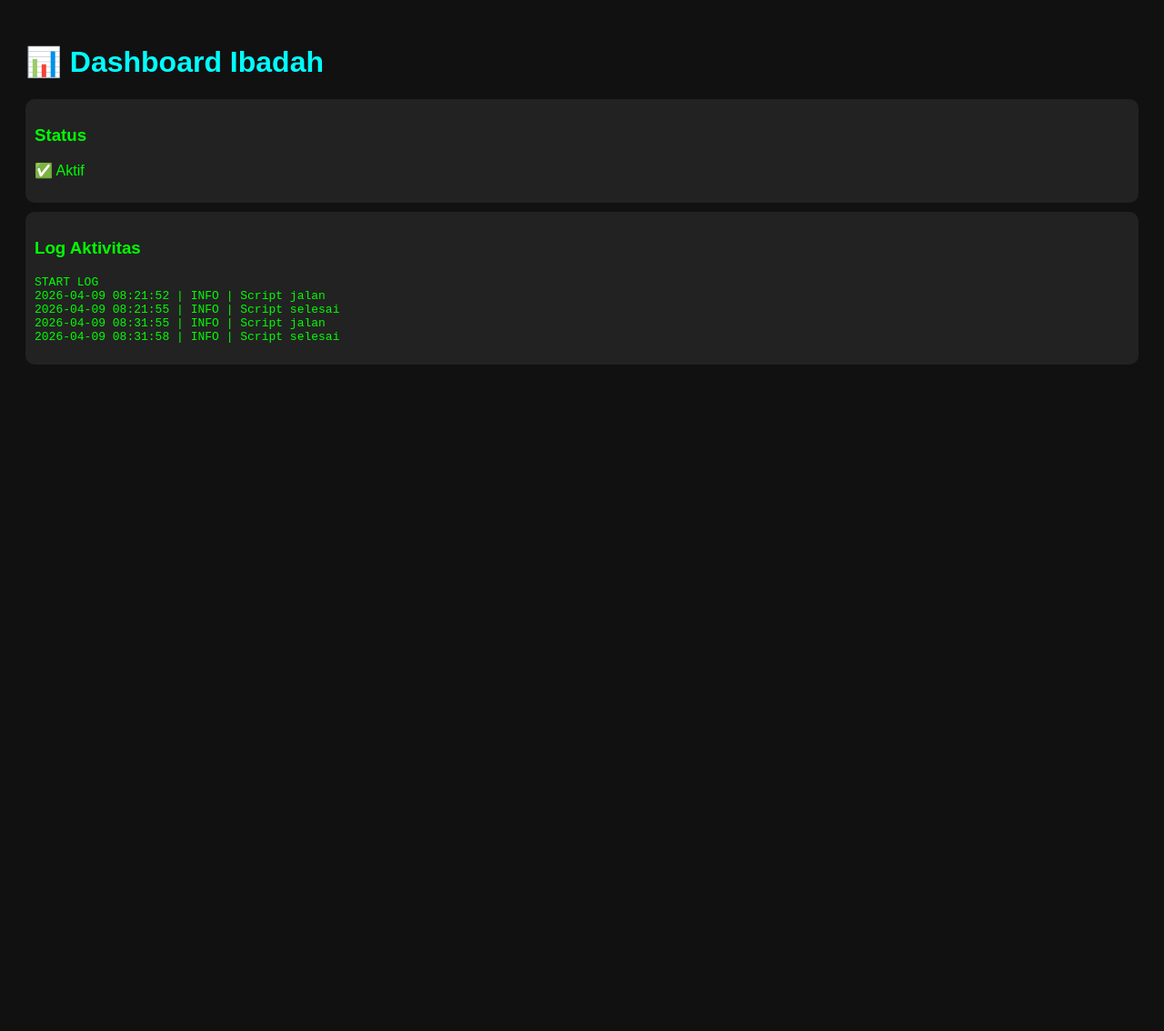
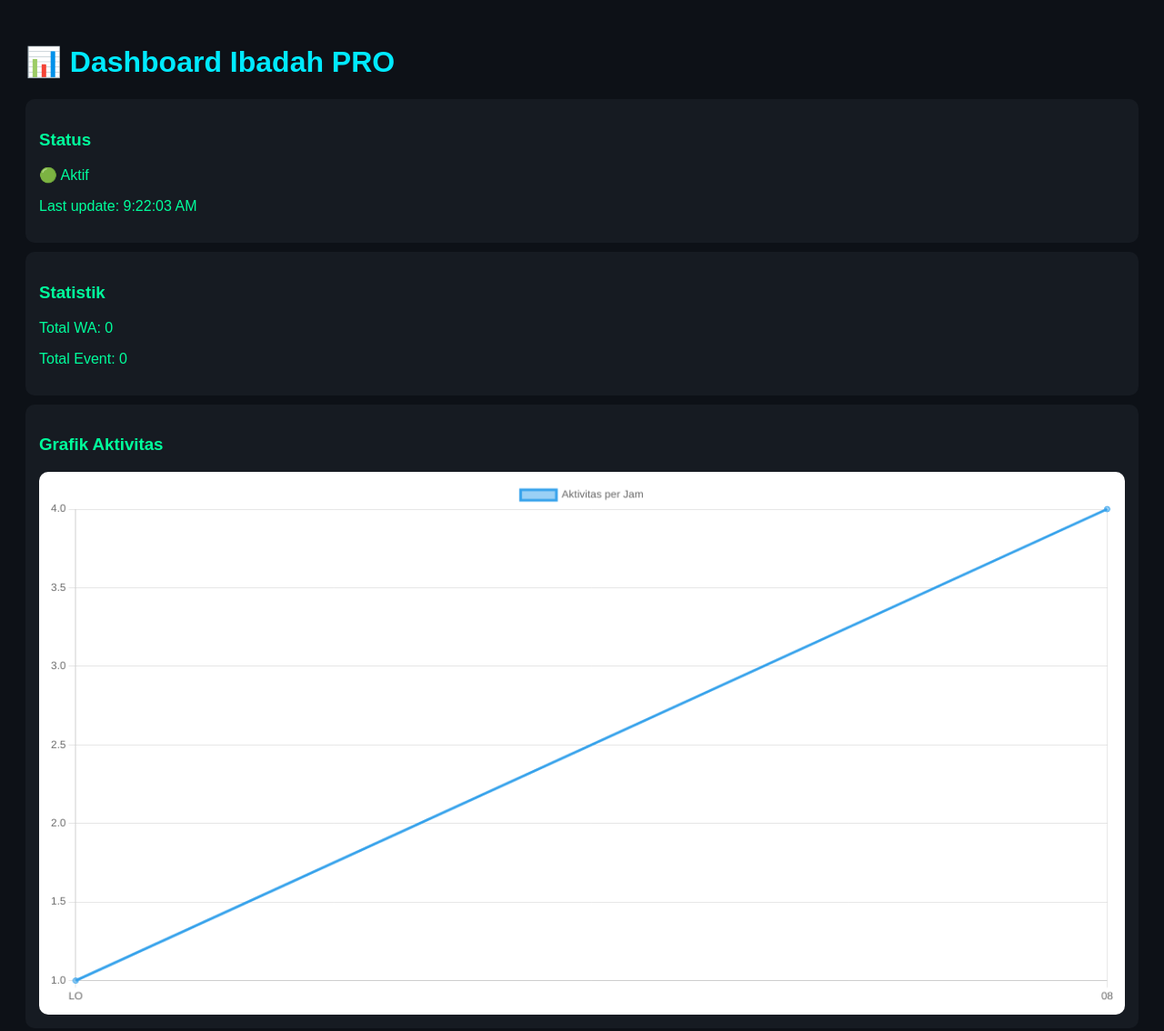
Before and after one commit to amzptk/kalender-puasa, a plain HTML site: page index.html in a window 1280 px wide. Shown: the top 1134 px of the page at 91% size. Before the commit the page ends 800 px from the top, so only its background shows below. Drawn offline with nearby package versions, Linux system fonts and the light colour scheme.

Commit message:
Update index.html

```diff
--- a/index.html
+++ b/index.html
@@ -1,20 +1,34 @@
 <!DOCTYPE html>
 <html>
 <head>
-    <title>Dashboard Ibadah</title>
+  <title>Dashboard Ibadah Pro</title>
+  <script src="https://cdn.jsdelivr.net/npm/chart.js"></script>
   <style>
-        body { font-family: Arial; background: #111; color: #0f0; padding: 20px; }
-        h1 { color: #0ff; }
-        .box { background: #222; padding: 10px; margin: 10px 0; border-radius: 10px; }
+    body { font-family: Arial; background: #0d1117; color: #00ff9c; padding: 20px; }
+    h1 { color: #00eaff; }
+    .box { background: #161b22; padding: 15px; margin: 10px 0; border-radius: 10px; }
+    canvas { background: #fff; border-radius: 10px; padding: 10px; }
   </style>
 </head>
 <body>
 
-<h1>📊 Dashboard Ibadah</h1>
+<h1>📊 Dashboard Ibadah PRO</h1>
 
 <div class="box">
   <h3>Status</h3>
   <p id="status">Loading...</p>
+  <p id="lastUpdate"></p>
+</div>
+
+<div class="box">
+  <h3>Statistik</h3>
+  <p>Total WA: <span id="wa">0</span></p>
+  <p>Total Event: <span id="event">0</span></p>
+</div>
+
+<div class="box">
+  <h3>Grafik Aktivitas</h3>
+  <canvas id="chart"></canvas>
 </div>
 
 <div class="box">
@@ -27,10 +41,44 @@ fetch('log.txt')
 .then(res => res.text())
 .then(data => {
     document.getElementById("log").innerText = data;
-    document.getElementById("status").innerText = "✅ Aktif";
+
+    let lines = data.trim().split("\n");
+
+    document.getElementById("status").innerText = "🟢 Aktif";
+    document.getElementById("lastUpdate").innerText = "Last update: " + new Date().toLocaleTimeString();
+
+    let wa = 0, event = 0;
+    let timeMap = {};
+
+    lines.forEach(line => {
+        if(line.includes("| WA |")) wa++;
+        if(line.includes("| EVENT |")) event++;
+
+        let jam = line.split(" ")[1]?.substring(0,2);
+        if(jam){
+            timeMap[jam] = (timeMap[jam] || 0) + 1;
+        }
+    });
+
+    document.getElementById("wa").innerText = wa;
+    document.getElementById("event").innerText = event;
+
+    let labels = Object.keys(timeMap);
+    let values = Object.values(timeMap);
+
+    new Chart(document.getElementById('chart'), {
+        type: 'line',
+        data: {
+            labels: labels,
+            datasets: [{
+                label: 'Aktivitas per Jam',
+                data: values
+            }]
+        }
+    });
 })
 .catch(() => {
-    document.getElementById("status").innerText = "❌ Error";
+    document.getElementById("status").innerText = "🔴 Error";
 });
 </script>
 
```
Lines whose indentation alone changed are shown as unchanged.
